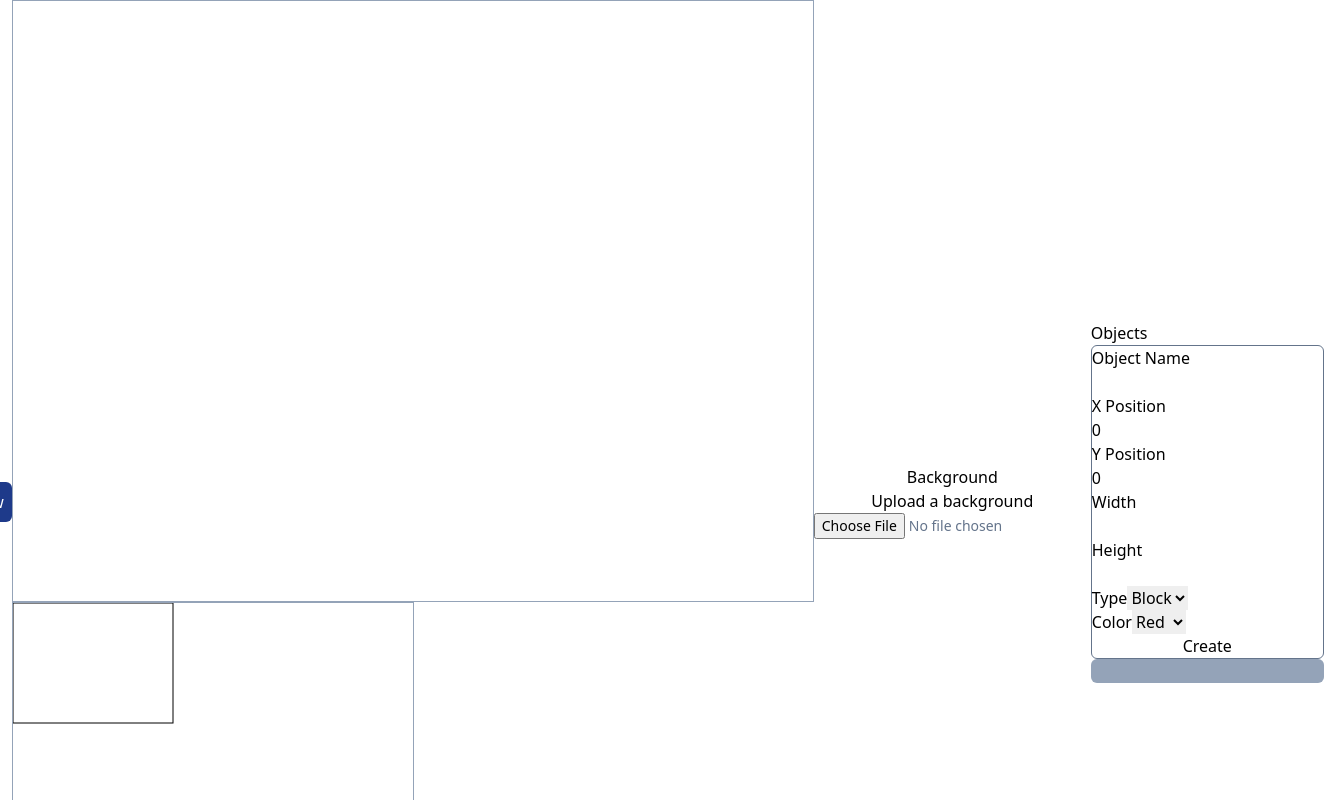
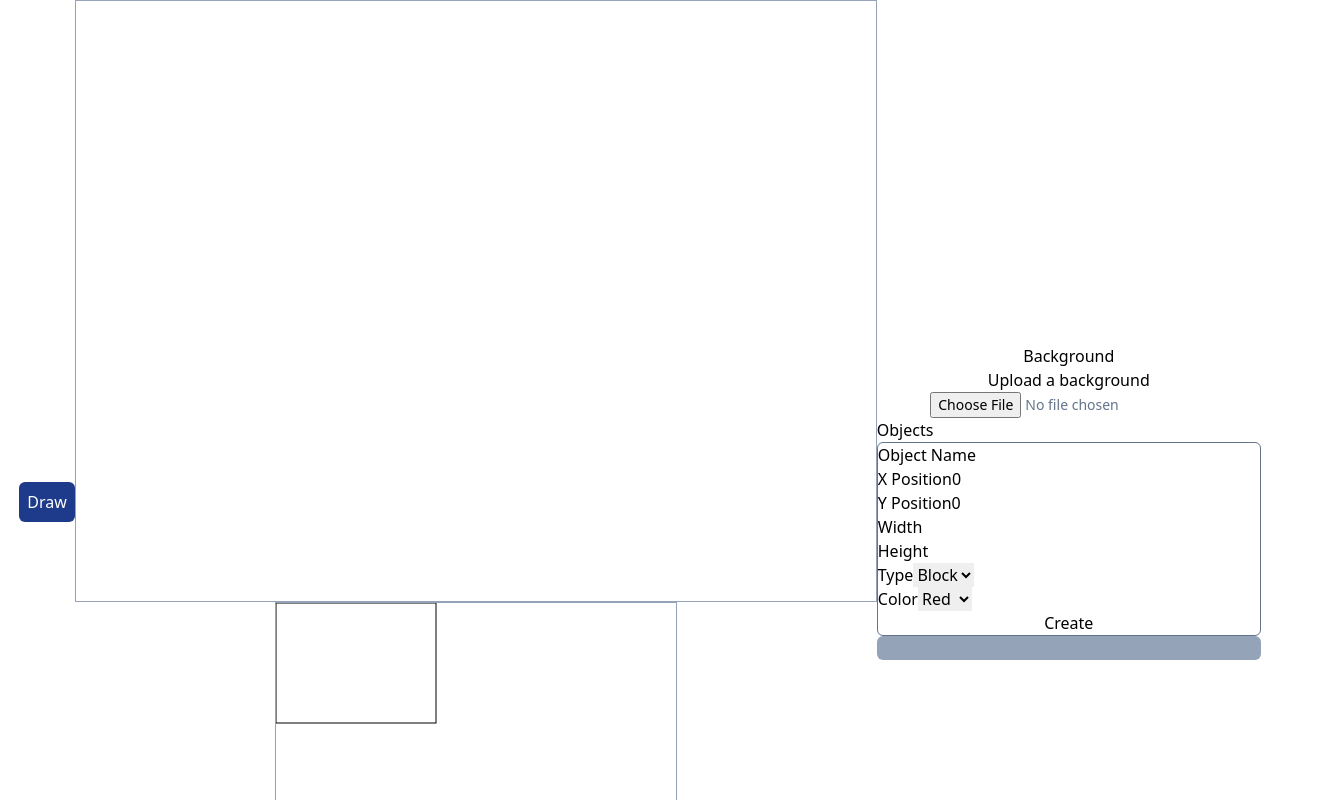
Before and after one commit to earacena/canvas-game-engine, a React (Create React App) app: page / in a window 1280 px wide. Shown: the top 800 px of the page, 1324 px wide, since content can reach past the window. Built offline with nearby package versions, Linux system fonts and the light colour scheme.

Commit message:
Fix dragging coordinates not adjusting to viewport

```diff
--- a/src/App.tsx
+++ b/src/App.tsx
@@ -292,7 +292,7 @@ function App() {
     if (canvasViewportRef.current) {
       const x: number = event.nativeEvent.offsetX - canvasViewportRef.current.clientLeft;
       const y: number = event.nativeEvent.offsetY - canvasViewportRef.current.clientTop;
-      setMouseDown(checkClick(x, y));
+      setMouseDown(checkClick(viewportPosition.x + x, viewportPosition.y + y));
     }
   };
 
@@ -306,7 +306,7 @@ function App() {
     if (canvasViewportRef.current && mouseDownPos) {
       const mouseX = event.nativeEvent.offsetX - canvasViewportRef.current.clientLeft;
       const mouseY = event.nativeEvent.offsetY - canvasViewportRef.current.clientTop;
-      setMouseDownPos({ x: mouseX, y: mouseY });
+      setMouseDownPos({ x: mouseX + viewportPosition.x, y: mouseY + viewportPosition.y });
       if (dragTargetId) {
         // Update drag target
         setBlocks((b) => {
@@ -405,7 +405,7 @@ function App() {
       >
         Draw
       </button>
-      <div>
+      <div className="flex flex-col items-center">
         <canvas
           className="border border-slate-400 hidden"
           id="canvas-main"
@@ -433,6 +433,7 @@ function App() {
           onBlur={() => undefined}
         />
       </div>
+      <div className="flex flex-col">
         <BackgroundObject
           background={background}
           setBackground={setBackground}
@@ -445,6 +446,8 @@ function App() {
           selectedTargetId={selectedTargetId}
           setSelectedTargetId={setSelectedTargetId}
         />
+
+      </div>
     </div>
   );
 }
```
Lines whose indentation alone changed are shown as unchanged.
